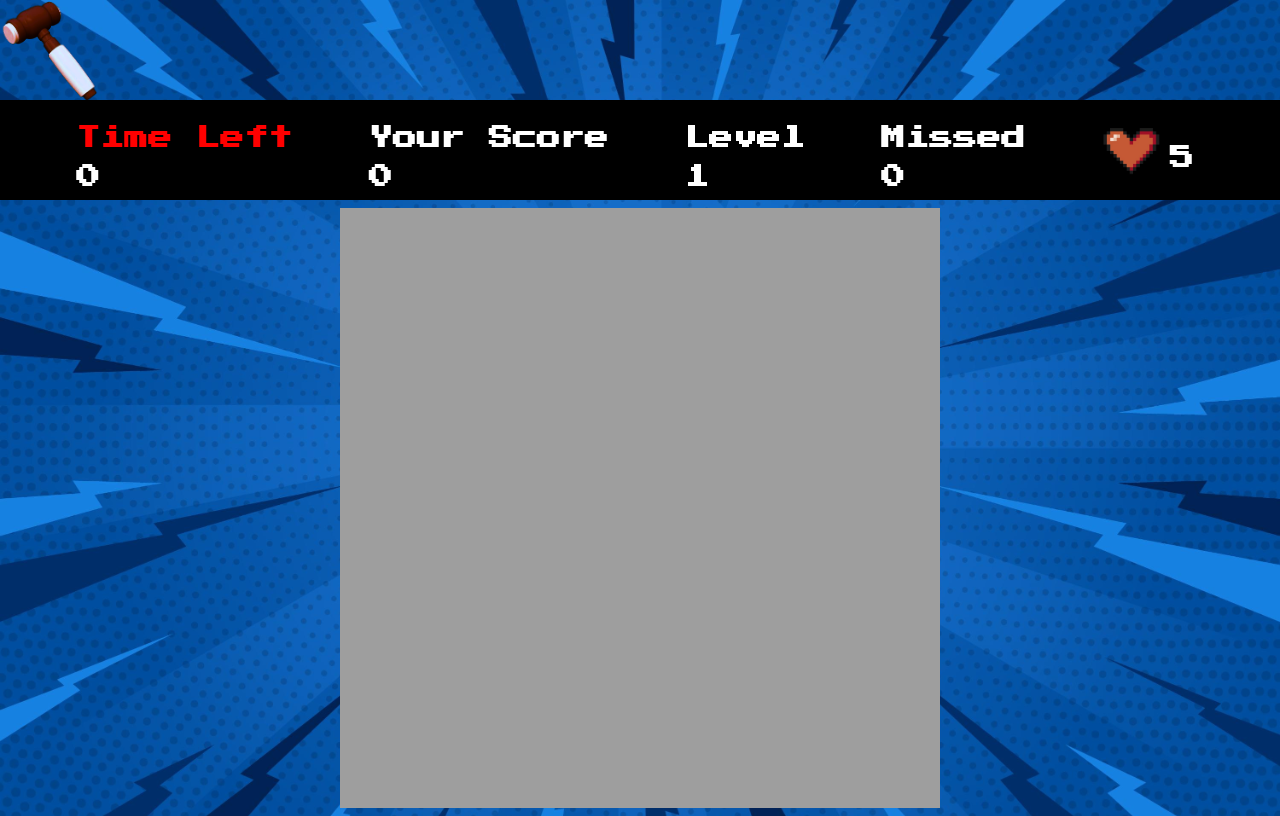
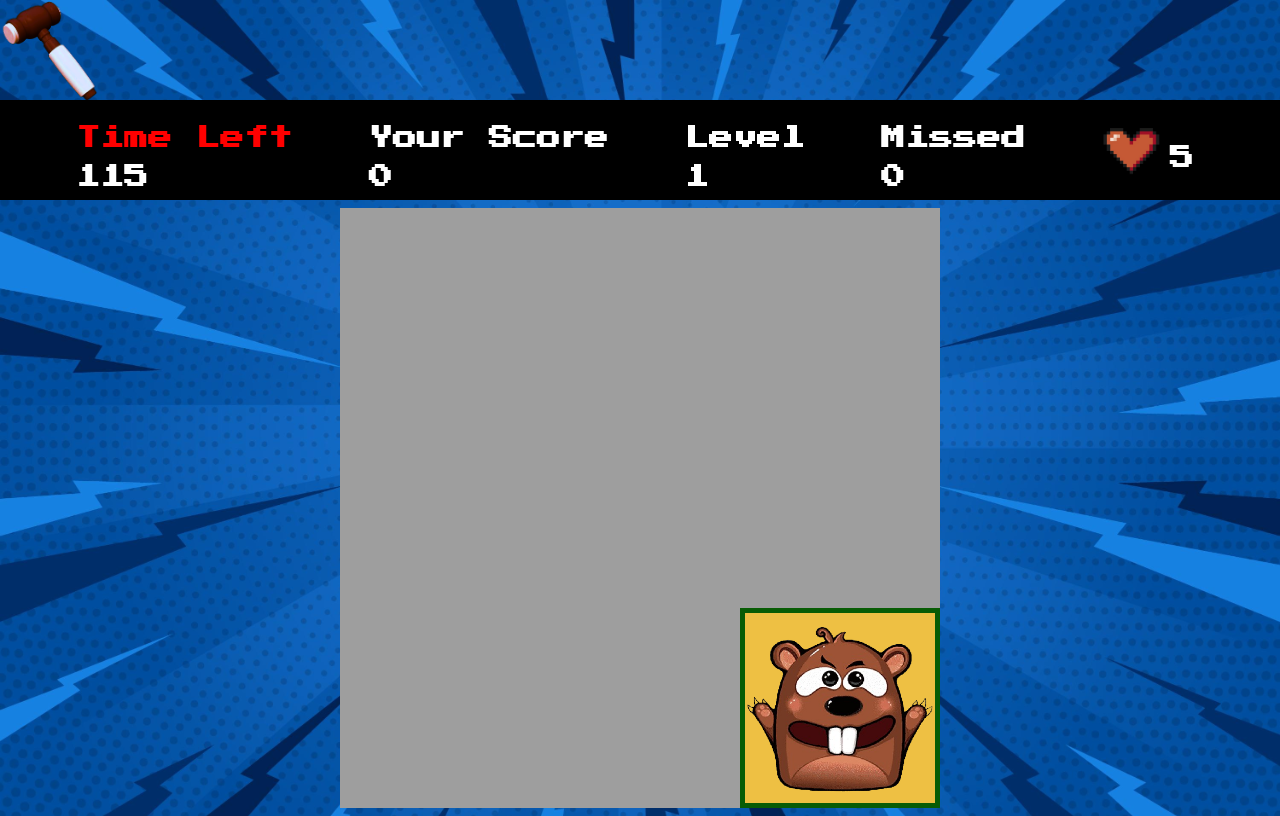
Before and after one commit to elem3d/whack-a-mole-game, a plain HTML site: page index.html in a window 1280 px wide. Drawn offline with Linux system fonts and the light colour scheme; the site is published under a folder, as on GitHub Pages, so addresses that start at the root find nothing.

Commit message:
styles&index ref

```diff
--- a/index.html
+++ b/index.html
@@ -65,6 +65,6 @@
         </div>
     </div>
 
-    <script defer src = "/src/scripts/engine.js"></script>
+    <script defer src = "./src/scripts/engine.js"></script>
 </body>
 </html>
--- a/src/styles/menu.css
+++ b/src/styles/menu.css
@@ -66,4 +66,5 @@ button.button {
     padding: 1rem;
     color: #402201;
     background-color: snow;
+    cursor: pointer;
 }
```
